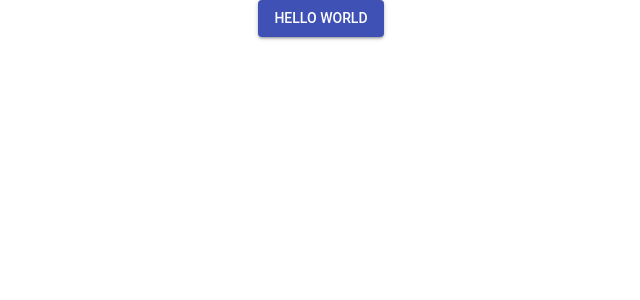
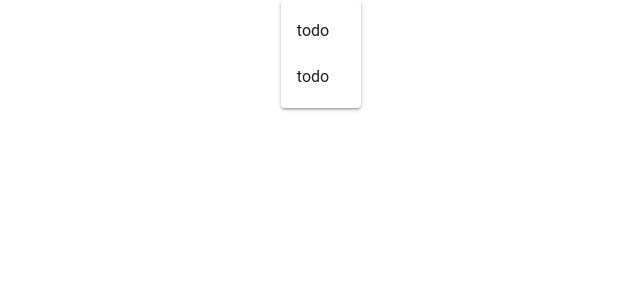
Before and after one commit to JohnValJohn/todo-list-react, a React (Create React App) app: page / in a window 1280 px wide. Shown: the top 300 px of the page, without its empty margins (319-959 px from the left). Built offline with nearby package versions, Linux system fonts and the light colour scheme.

Commit message:
add basic markup for todolist and its elements

```diff
--- a/src/components/TodoElement.js
+++ b/src/components/TodoElement.js
@@ -1,12 +1,13 @@
 import React, { Component } from "react";
 import Button from "@material-ui/core/Button";
+import { ListItem, ListItemText } from "@material-ui/core";
 
 export default class TodoElement extends Component {
   render() {
     return (
-      <Button variant="contained" color="primary">
-        Hello World
-      </Button>
+      <ListItem>
+        <ListItemText primary="todo" />
+      </ListItem>
     );
   }
 }
--- a/src/components/TodoList.js
+++ b/src/components/TodoList.js
@@ -1,8 +1,18 @@
 import React, { Component } from "react";
 import TodoElement from "./TodoElement";
+import { List, Paper, Grid } from "@material-ui/core";
 
 export default class TodoList extends Component {
   render() {
-    return <TodoElement />;
+    return (
+      <Grid container justify="center">
+        <Paper>
+          <List>
+            <TodoElement />
+            <TodoElement />
+          </List>
+        </Paper>
+      </Grid>
+    );
   }
 }
```
